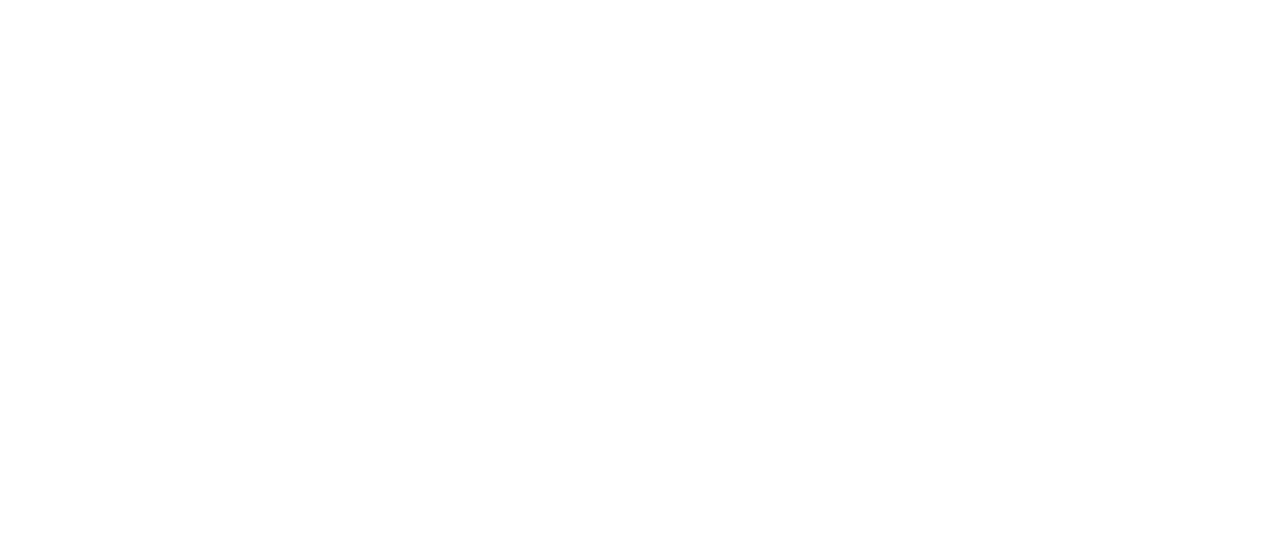
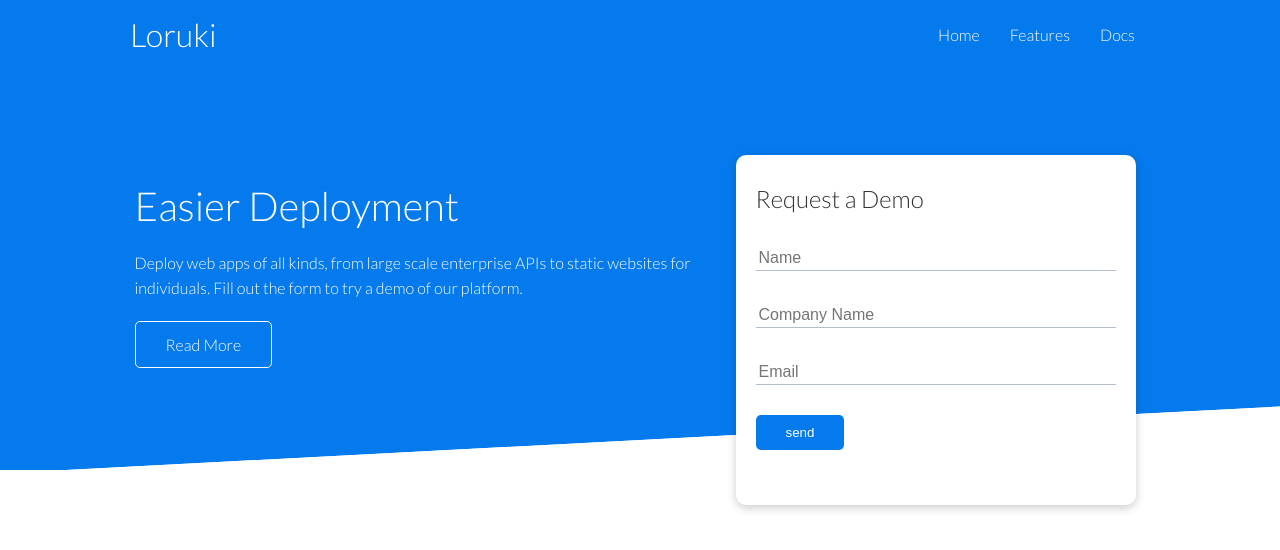
Before and after one commit to lab-brussels-1/loruki-2, a plain HTML site: page index.html in a window 1280 px wide. Drawn offline with Linux system fonts and the light colour scheme.

Commit message:
adding nav & showcase html/css

```diff
--- a/index.html
+++ b/index.html
@@ -4,9 +4,55 @@
     <meta charset="UTF-8" />
     <link rel="icon" type="image/svg+xml" href="./client/assets/favicon.ico" />
     <meta name="viewport" content="width=device-width, initial-scale=1.0" />
-    <title>project!</title>
+    <title>Loruki | Cloud Hosting For Everyone</title>
+    <link
+      rel="stylesheet"
+      href="https://cdnjs.cloudflare.com/ajax/libs/font-awesome/5.15.1/css/all.min.css"
+      integrity="sha512-+4zCK9k+qNFUR5X+cKL9EIR+ZOhtIloNl9GIKS57V1MyNsYpYcUrUeQc9vNfzsWfV28IaLL3i96P9sdNyeRssA=="
+      crossorigin="anonymous"
+      referrerpolicy="no-referrer"
+    />
 
     <link href="./styles/index.css" rel="stylesheet" />
   </head>
-  <body></body>
+  <body>
+      <!--Navbar-->
+    <div class="navbar">
+      <div class="container flex">
+          <h1 class="logo">Loruki</h1>
+          <nav>
+              <ul>
+                 <li><a href="index.html">Home</a></li>
+                 <li><a href="features.html">Features</a></li>
+                 <li><a href="docs.html">Docs</a></li>
+            </ul>
+          </nav>
+      </div>
+  </div>
+  <!--Showcase-->
+  <section class="showcase">
+      <div class="container grid">
+          <div class="showcase-text">
+            <h1>Easier Deployment</h1>
+            <p>Deploy web apps of all kinds, from large scale enterprise APIs to static websites for individuals. Fill out the form to try a demo of our platform.</p>
+            <a href="features.html" class="btn btn-outline">Read More</a>
+          </div>
+
+          <div class="showcase-form card">
+              <h2>Request a Demo</h2>
+              <form>
+                <div class="form-control">
+                   <input type="text" name="name" placeholder="Name" required>
+                </div>
+                <div class="form-control">
+                   <input type="text" name="company" placeholder="Company Name" required>
+                </div>
+                <div class="form-control">
+                   <input type="email" name="email" placeholder="Email" required>
+                </div>
+                <input type="submit" value="send" class="btn btn-primary">
+              </form>
+          </div>
+      </div>
+  </body>
 </html>
--- a/styles/index.css
+++ b/styles/index.css
@@ -1 +1,187 @@
-@import url("./something.css");
+@import url("https://fonts.googleapis.com/css2?family=Lato:wght@300&display=swap");
+
+:root {
+  --primary-color: #047aed;
+}
+
+* {
+  box-sizing: border-box;
+  padding: 0;
+  margin: 0;
+}
+
+body {
+  font-family: "lato", sans-serif;
+  color: #333;
+  line-height: 1.6;
+}
+
+ul {
+  list-style-type: none;
+}
+
+a {
+  text-decoration: none;
+  color: #333;
+}
+
+h1,
+h2 {
+  font-weight: 300;
+  line-height: 1.2;
+  margin: 10px 0;
+}
+
+p {
+  margin: 10px 0;
+}
+
+img {
+  width: 100%;
+}
+
+/* navbar */
+.navbar {
+  background-color: var(--primary-color);
+  color: #fff;
+  height: 70px;
+}
+
+.navbar ul {
+  display: flex;
+}
+
+.navbar a {
+  color: #fff;
+  padding: 10px;
+  margin: 0 5px;
+}
+
+.navbar a:hover {
+  border-bottom: 2px #fff solid;
+}
+
+.navbar .flex {
+  justify-content: space-between;
+}
+
+/* Showcase */
+.showcase {
+  height: 400px;
+  background-color: var(--primary-color);
+  color: #fff;
+  position: relative;
+}
+
+.showcase h1 {
+  font-size: 40px;
+}
+
+.showcase p {
+  margin: 20px 0;
+}
+
+.showcase .grid {
+  overflow: visible;
+  grid-template-columns: 55% auto;
+  gap: 30px;
+}
+
+.showcase-text {
+  animation: slideInFromLeft 1s ease-in;
+}
+
+.showcase-form {
+  position: relative;
+  top: 60px;
+  height: 350px;
+  width: 400px;
+  padding: 40px;
+  z-index: 100;
+  justify-self: flex-end;
+  animation: slideInFromRight 1s ease-in;
+}
+
+.showcase-form .form-control {
+  margin: 30px 0;
+}
+
+.showcase-form input[type="text"],
+.showcase-form input[type="email"] {
+  border: 0;
+  border-bottom: 1px solid #b4becb;
+  width: 100%;
+  padding: 3px;
+  font-size: 16px;
+}
+
+.showcase-form input:focus {
+  outline: none;
+}
+
+.showcase::before,
+.showcase::after {
+  content: "";
+  position: absolute;
+  height: 100px;
+  bottom: -70px;
+  right: 0;
+  left: 0;
+  background: #fff;
+  transform: skewY(-3deg);
+  -webkit-transform: skewY(-3deg);
+  -moz-transform: skewY(-3deg);
+  -ms-transform: skewY(-3deg);
+}
+
+/* Utilities */
+.container {
+  max-width: 1100px;
+  margin: 0 auto;
+  overflow: auto;
+  padding: 0 40px;
+}
+
+.card {
+  background-color: #fff;
+  color: #333;
+  border-radius: 10px;
+  box-shadow: 0 3px 10px rgba(0, 0, 0, 0.2);
+  padding: 20px;
+  margin: 10px;
+}
+
+.btn {
+  display: inline-block;
+  padding: 10px 30px;
+  cursor: pointer;
+  background: var(--primary-color);
+  color: #fff;
+  border: none;
+  border-radius: 5px;
+}
+
+.btn-outline {
+  background-color: transparent;
+  border: 1px #fff solid;
+}
+
+.btn:hover {
+  transform: scale(0.98);
+}
+
+.flex {
+  display: flex;
+  justify-content: center;
+  align-items: center;
+  height: 100%;
+}
+
+.grid {
+  display: grid;
+  grid-template-columns: repeat(2, 1fr);
+  gap: 20px;
+  justify-content: center;
+  align-items: center;
+  height: 100%;
+}
```
